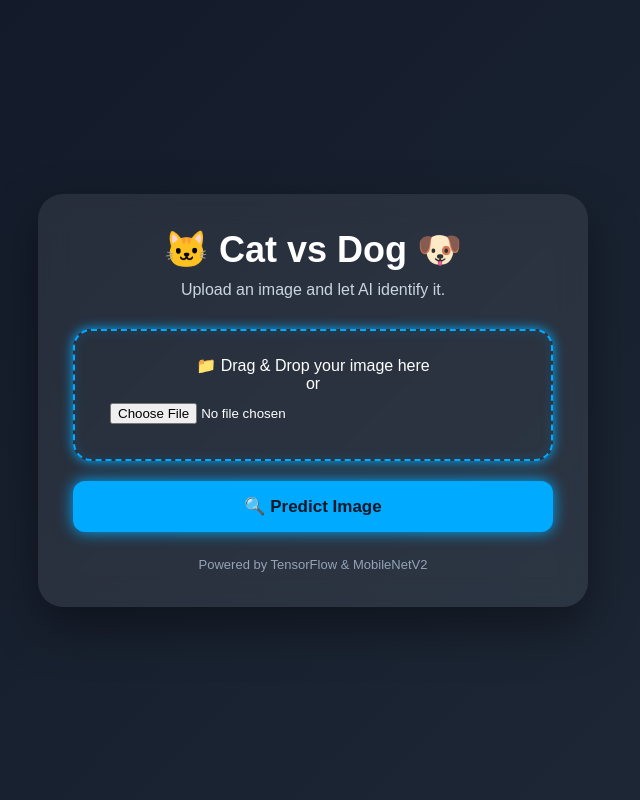
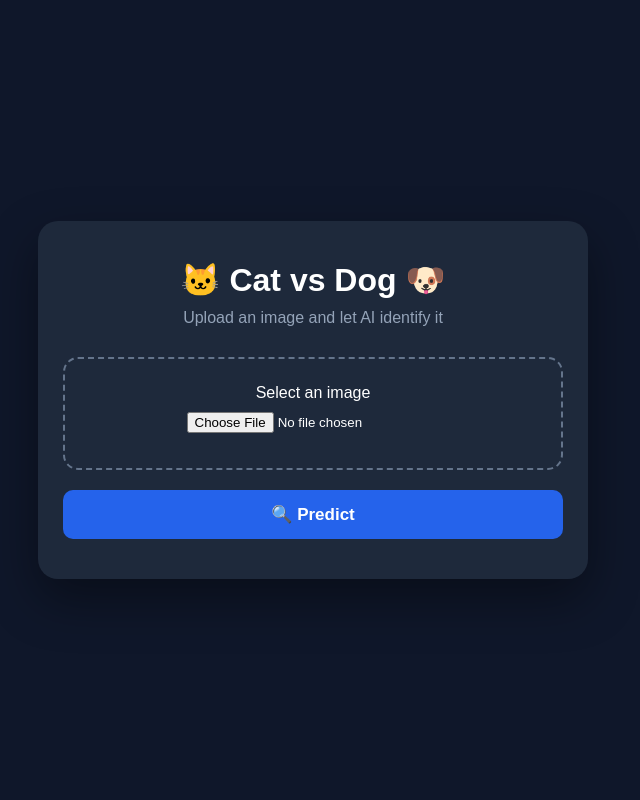
Before and after one commit to vashishta006/Dog-vs-Cat-Classifier, a Flask app: page / in a window 1280 px wide. Shown: the whole page, without its empty margins (327-967 px from the left). Run offline with Flask 3, Linux system fonts and the light colour scheme.

Commit message:
Improve website design

```diff
--- a/templates/index.html
+++ b/templates/index.html
@@ -3,7 +3,7 @@
 <head>
     <meta charset="UTF-8">
     <meta name="viewport" content="width=device-width, initial-scale=1.0">
-    <title>Cat vs Dog AI</title>
+    <title>Cat vs Dog Classifier</title>
 
     <style>
         * {
@@ -15,95 +15,80 @@
 
         body {
             min-height: 100vh;
-            background: linear-gradient(135deg, #111827, #1f2937);
             display: flex;
             justify-content: center;
             align-items: center;
+            background: #0f172a;
             color: white;
-            padding: 20px;
         }
 
         .container {
-            width: 100%;
+            width: 90%;
             max-width: 550px;
-            background: rgba(255, 255, 255, 0.08);
-            backdrop-filter: blur(15px);
-            border-radius: 25px;
-            padding: 35px;
             text-align: center;
-            box-shadow: 0 20px 50px rgba(0, 0, 0, 0.4);
+            padding: 40px 25px;
+            background: #1e293b;
+            border-radius: 20px;
+            box-shadow: 0 20px 50px rgba(0,0,0,0.4);
         }
 
         h1 {
-            font-size: 36px;
+            font-size: 32px;
             margin-bottom: 10px;
         }
 
         .subtitle {
-            color: #cbd5e1;
+            color: #94a3b8;
             margin-bottom: 30px;
         }
 
         .upload-box {
-            border: 2px dashed #00aaff;
-box-shadow: 0 0 12px #00aaff, inset 0 0 12px rgba(0, 170, 255, 0.15);
-            border-radius: 18px;
+            border: 2px dashed #64748b;
+            border-radius: 15px;
             padding: 25px;
             margin-bottom: 20px;
-            transition: 0.2s
         }
 
         input[type="file"] {
-            width: 100%;
-            padding: 10px;
+            margin: 10px 0;
             color: white;
         }
 
         #preview {
             display: none;
             width: 100%;
-            max-height: 300px;
+            max-height: 280px;
             object-fit: contain;
-            border-radius: 15px;
+            border-radius: 12px;
             margin-top: 20px;
         }
 
         button {
             width: 100%;
-            padding: 15px;
+            padding: 14px;
             border: none;
-            border-radius: 12px;
-            background: #00aaff;
+            border-radius: 10px;
+            background: #2563eb;
             color: white;
-            box-shadow: 0 0 15px #00aaff;
-            color: #111827;
             font-size: 17px;
             font-weight: bold;
             cursor: pointer;
-            transition: 0.2s;
         }
 
         button:hover {
-            transform: translateY(-2px);
-            box-shadow: 0 0 25px #00aaff;
+            background: #1d4ed8;
         }
 
         .result {
             margin-top: 25px;
-            font-size: 30px;
+            font-size: 28px;
             font-weight: bold;
         }
 
         .confidence {
-            margin-top: 10px;
-            color: #cbd5e1;
-            font-size: 17px;
-        }
-
-        .footer {
-            margin-top: 25px;
-            font-size: 13px;
-            color: #94a3b8;
+            margin-top: 8px;
+            color: #93c5fd;
+            font-size: 18px;
         }
     </style>
 </head>
@@ -115,31 +100,29 @@ box-shadow: 0 0 12px #00aaff, inset 0 0 12px rgba(0, 170, 255, 0.15);
         <h1>🐱 Cat vs Dog 🐶</h1>
 
         <p class="subtitle">
-        Upload an image and let AI identify it.
+            Upload an image and let AI identify it
         </p>
 
         <form method="POST" enctype="multipart/form-data">
 
-        <div class="upload-box" id="dropZone">
+            <div class="upload-box">
 
-          <p>📁 Drag & Drop your image here</p>
-          <p>or</p>
+                <p>Select an image</p>
 
                 <input
                     type="file"
                     name="image"
-            id="fileInput"
                     accept="image/*"
                     onchange="showPreview(event)"
                     required
                 >
 
-          <img id="preview" alt="Image preview">
+                <img id="preview">
 
             </div>
 
             <button type="submit">
-            🔍 Predict Image
+                🔍 Predict
             </button>
 
         </form>
@@ -156,51 +139,14 @@ box-shadow: 0 0 12px #00aaff, inset 0 0 12px rgba(0, 170, 255, 0.15);
 
         {% endif %}
 
-    <div class="footer">
-        Powered by TensorFlow & MobileNetV2
-    </div>
-
     </div>
 
     <script>
-    const dropZone = document.getElementById("dropZone");
-    const fileInput = document.getElementById("fileInput");
-    const preview = document.getElementById("preview");
-
         function showPreview(event) {
-        const file = event.target.files[0];
-
-        if (file) {
-            preview.src = URL.createObjectURL(file);
-            preview.style.display = "block";
+            const image = document.getElementById("preview");
+            image.src = URL.createObjectURL(event.target.files[0]);
+            image.style.display = "block";
         }
-    }
-
-    dropZone.addEventListener("dragover", function(event) {
-        event.preventDefault();
-        dropZone.style.boxShadow = "0 0 25px #00aaff";
-    });
-
-    dropZone.addEventListener("dragleave", function() {
-        dropZone.style.boxShadow =
-            "0 0 12px #00aaff, inset 0 0 12px rgba(0, 170, 255, 0.15)";
-    });
-
-    dropZone.addEventListener("drop", function(event) {
-        event.preventDefault();
-
-        const file = event.dataTransfer.files[0];
-
-        if (file && file.type.startsWith("image/")) {
-            fileInput.files = event.dataTransfer.files;
-
-            preview.src = URL.createObjectURL(file);
-            preview.style.display = "block";
-        }
-
-        dropZone.style.boxShadow =
-            "0 0 12px #00aaff, inset 0 0 12px rgba(0, 170, 255, 0.15)";
-    });
     </script>
 
 </body>
```
Lines whose indentation alone changed are shown as unchanged.
